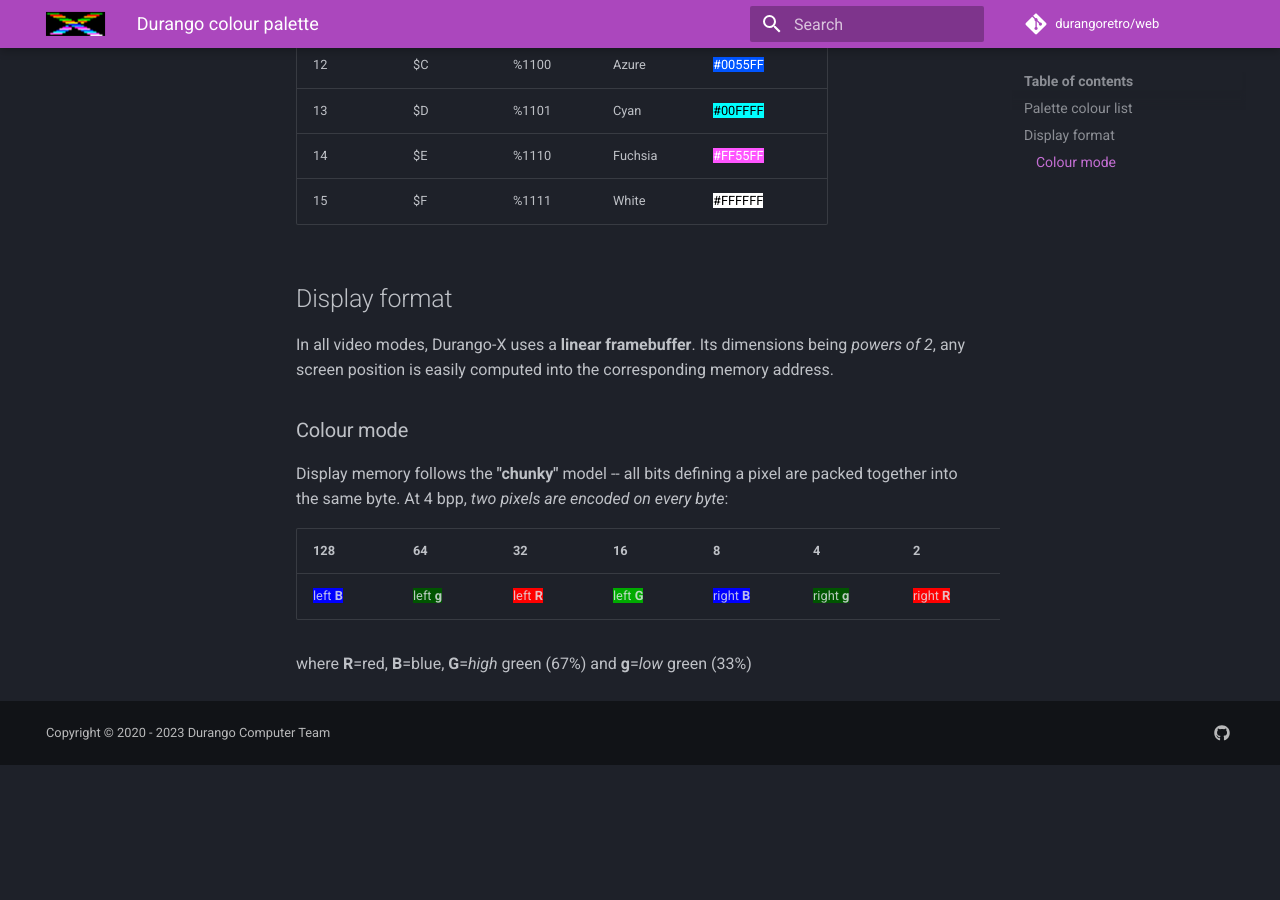
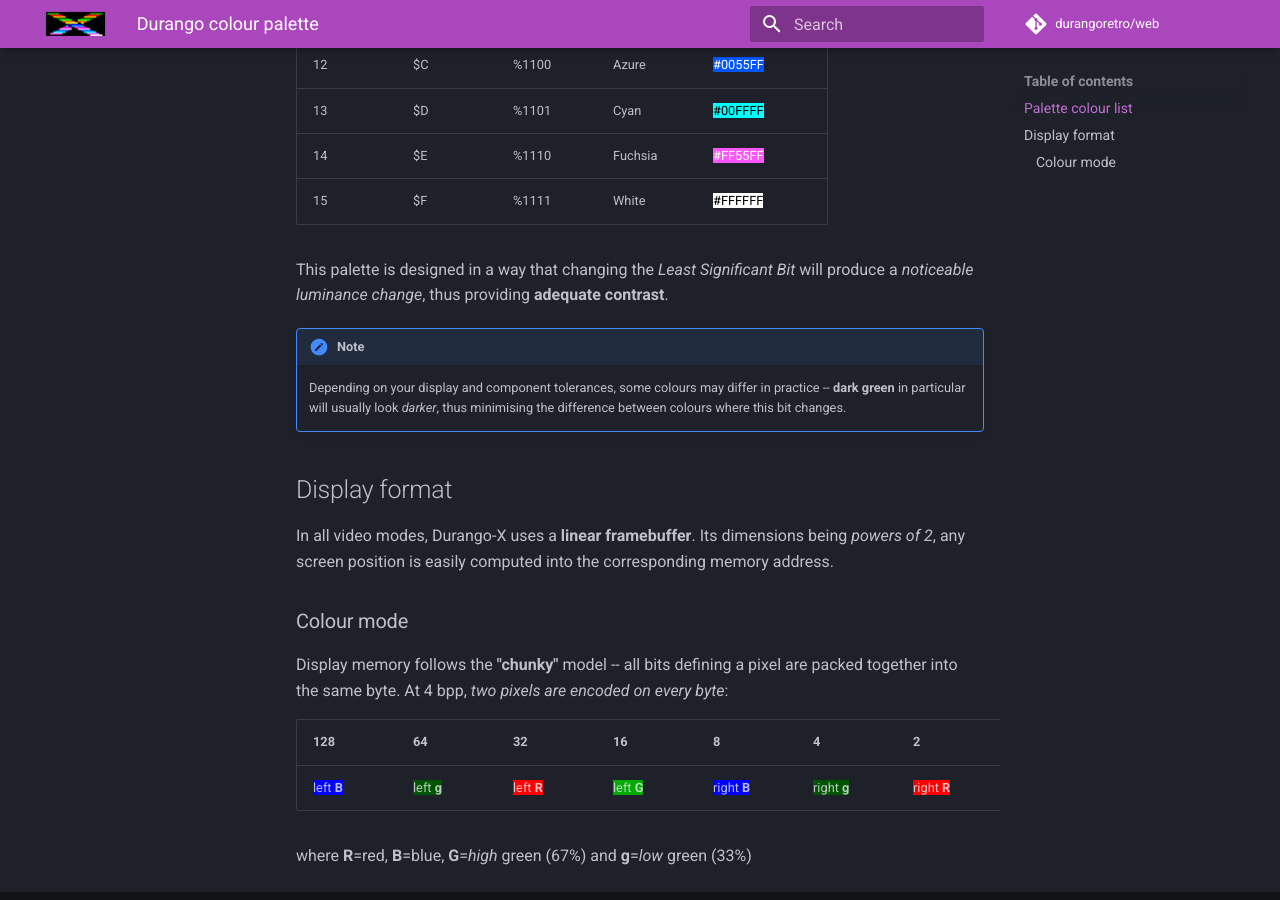
Before and after one commit to durangoretro/web, an MkDocs documentation site: the page built from docs/hardware/palette.md, in a window 1280 px wide and 900 px high, scrolled down 970 px. Built offline with MkDocs 1.6.1 and Material for MkDocs 9.7.7, drawn with Linux system fonts in a browser that asks for light colours; comment, search, counter and statistics services are not loaded; before the commit the page ends 1735 px from its top, so only the background shows below that.

Commit message:
try accuracy note

```diff
--- a/docs/hardware/palette.md
+++ b/docs/hardware/palette.md
@@ -25,15 +25,22 @@ simultaneous use of **16 colours** on the screen. Unlike some old computers like
 |14     |$E |%1110 |Fuchsia|<span style="background-color:#FF55FF;color:white">\#FF55FF</span>|
 |15     |$F |%1111 |White  |<span style="background-color:#FFFFFF;color:black">\#FFFFFF</span>|
 
+This palette is designed in a way that changing the _Least Significant Bit_ will produce a
+_noticeable luminance change_, thus providing **adequate contrast**.
+
+!!! Note
+
+	Depending on your display and component tolerances, some colours may differ in practice -- 	**dark green** in particular will usually look _darker_, thus minimising the difference between colours where this bit changes.
+
 ## Display format
 
-In all video modes, Durango-X uses a **linear framebuffer**. Its dimensions being _powers of 2_, any screen position is easily computed into
-the corresponding memory address.
+In all video modes, Durango-X uses a **linear framebuffer**. Its dimensions being _powers of 2_,
+any screen position is easily computed into the corresponding memory address.
 
 ### Colour mode
 
-Display memory follows the **"chunky"** model -- all bits defining a pixel are packed together into the same byte. At 4 bpp, _two pixels are
-encoded on every byte_:
+Display memory follows the **"chunky"** model -- all bits defining a pixel are packed together into
+the same byte. At 4 bpp, _two pixels are encoded on every byte_:
 
 |128|64|32|16|8|4|2|1|
 |---|--|--|--|-|-|-|-|
```
